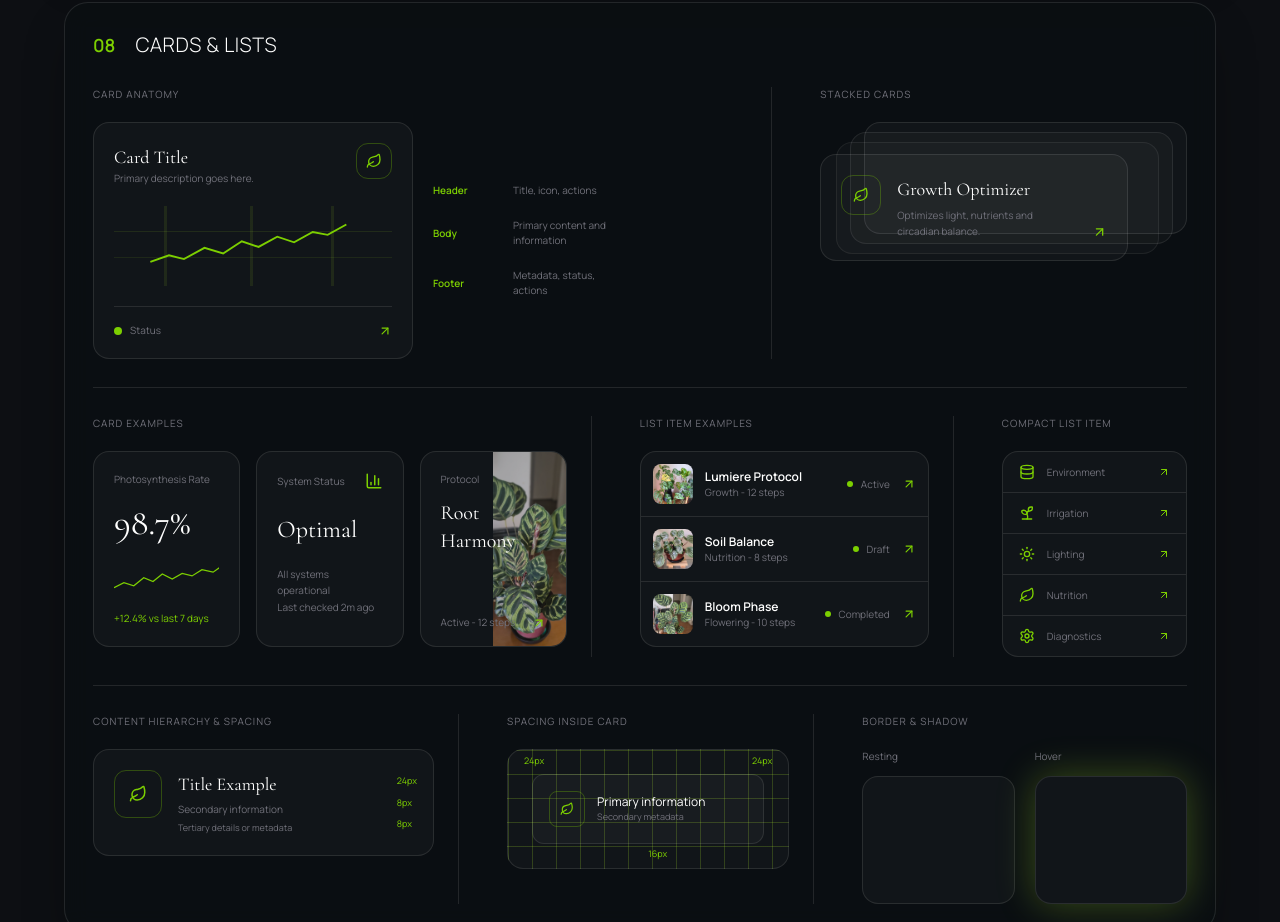
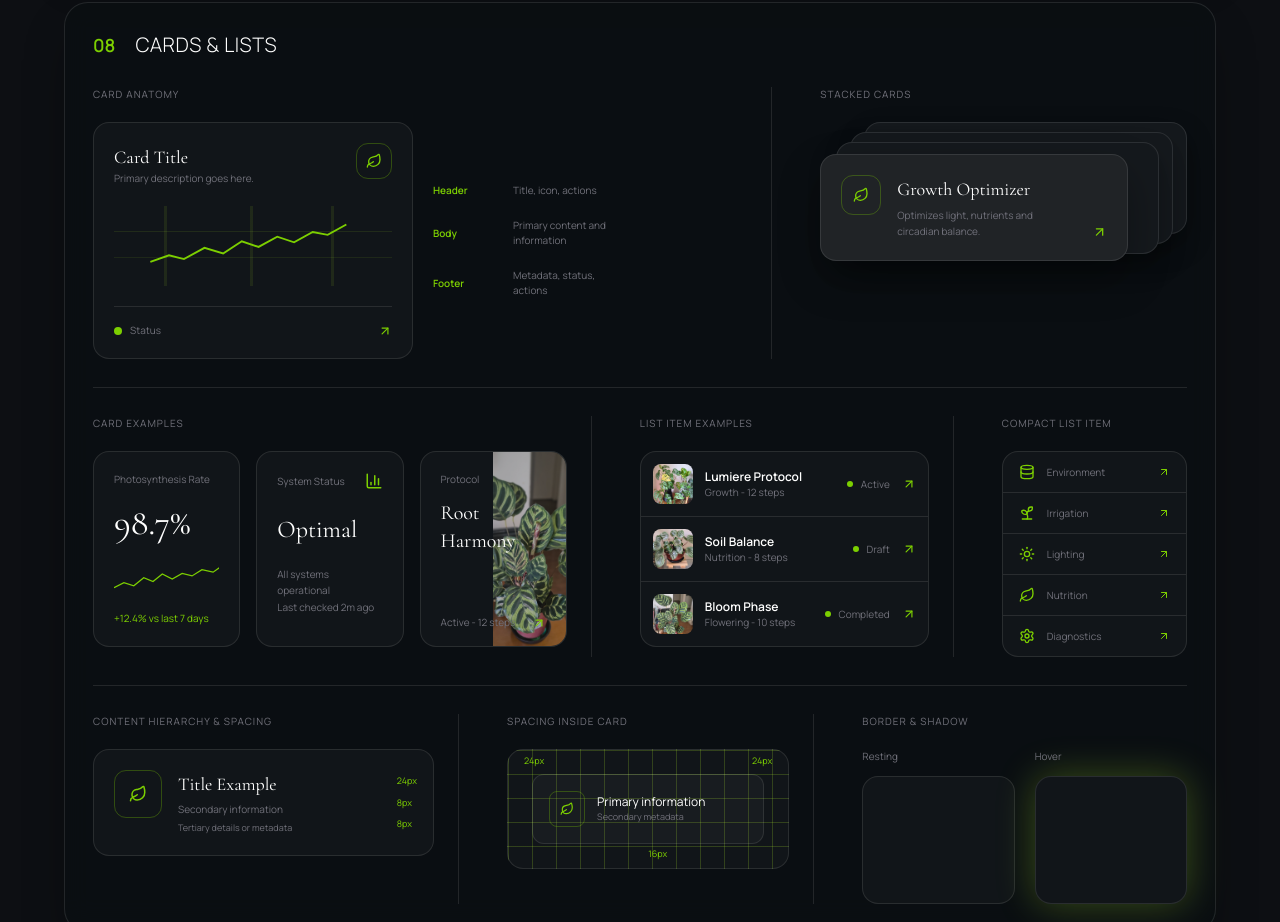
Before and after one commit to miaslls/mia-sys, a Next.js app: page /drafts/layout-patterns in a window 1280 px wide. Shown: the part 940-1862 px from the top of the page. Built offline with nearby package versions, Linux system fonts and the light colour scheme.

Commit message:
fix(layout-patterns): add stacked card shadow effects for dark mode

```diff
--- a/app/drafts/layout-patterns/PageContent.tsx
+++ b/app/drafts/layout-patterns/PageContent.tsx
@@ -47,6 +47,14 @@ export default function LayoutPatternsPageContent() {
   const insetClass = isDark
     ? 'border-white/10 bg-white/[0.03]'
     : 'border-black/10 bg-[#F7F6F2]';
+
+  const stackedCardClass = isDark
+    ? 'border-white/10 bg-[#202326] shadow-[0_18px_42px_rgba(0,0,0,0.28)]'
+    : insetClass;
+
+  const stackedBackCardClass = isDark
+    ? 'border-white/10 bg-[#15191D] shadow-[0_12px_28px_rgba(0,0,0,0.24)]'
+    : insetClass;
 
   const mutedTextClass = isDark ? 'text-zinc-500' : 'text-slate-500';
   const subtleTextClass = isDark ? 'text-zinc-400' : 'text-slate-600';
@@ -391,15 +399,15 @@ export default function LayoutPatternsPageContent() {
                 {[0, 1, 2].map((offset) => (
                   <div
                     key={offset}
-                    className={`absolute h-28 w-[88%] rounded-2xl border ${insetClass}`}
+                    className={`absolute h-28 w-[88%] rounded-2xl border ${stackedBackCardClass}`}
                     style={{
                       right: `${offset * 14}px`,
                       top: `${offset * 10}px`,
-                      opacity: 1 - offset * 0.16,
+                      opacity: isDark ? 1 : 1 - offset * 0.16,
                     }}
                   />
                 ))}
-                <div className={`absolute left-0 top-8 w-[84%] rounded-2xl border p-5 ${insetClass}`}>
+                <div className={`absolute left-0 top-8 w-[84%] rounded-2xl border p-5 ${stackedCardClass}`}>
                   <div className='flex items-start gap-4'>
                     <div className='grid h-10 w-10 shrink-0 place-items-center rounded-xl border border-lime-500/30 text-lime-500'>
                       <Leaf size={16} />
```
